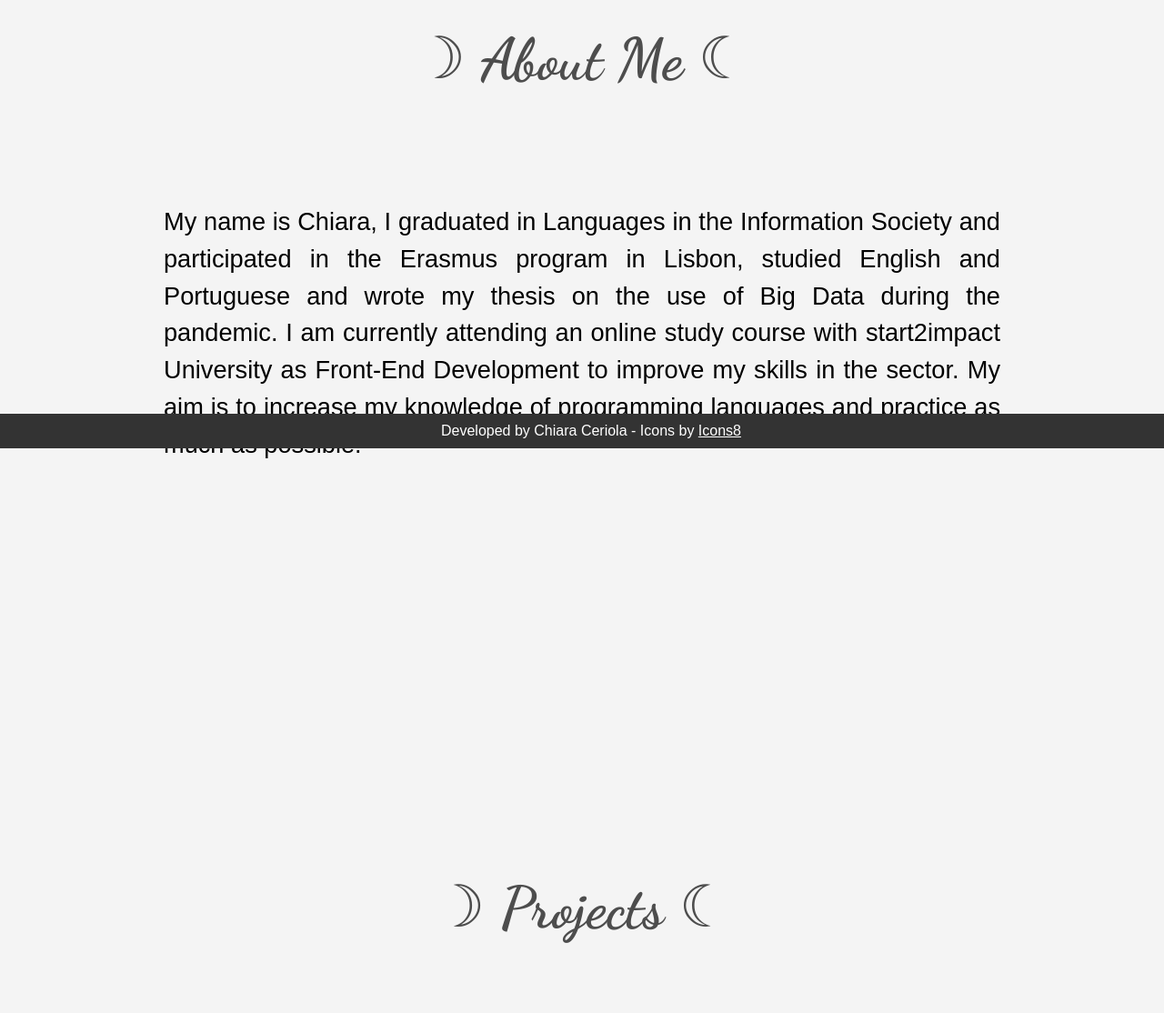
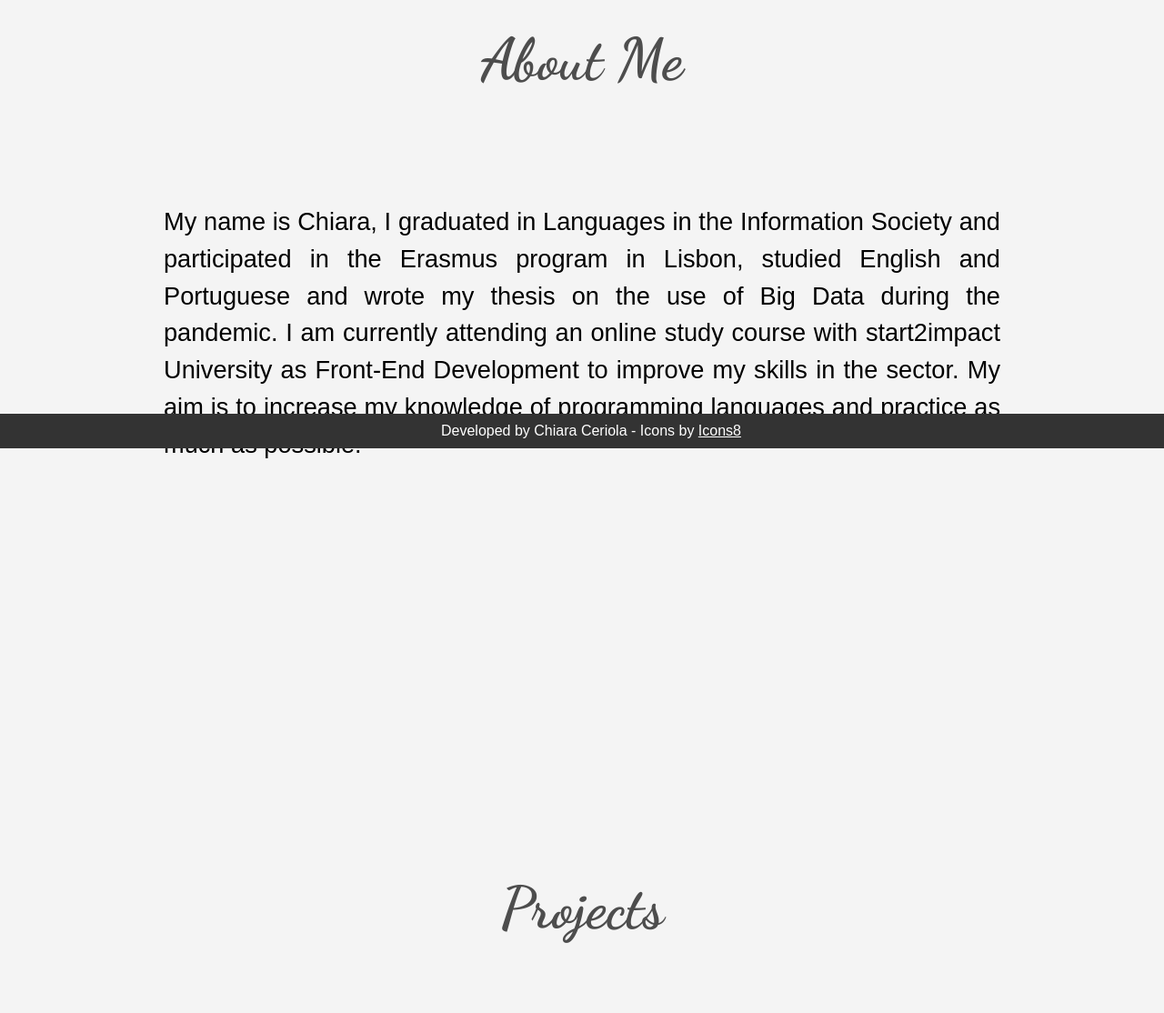
Before and after one commit to chiaracode1/chiaracode, a plain HTML site: page index.html in a window 1280 px wide. Shown: the part 307-1421 px from the top of the page at 91% size. Drawn offline with Linux system fonts and the light colour scheme.

Commit message:
Update index.html

```diff
--- a/index.html
+++ b/index.html
@@ -35,7 +35,7 @@
         <img src="img/logo.png">
     </div>
     <section id="Aboutme">
-        <h1>☽ About Me ☾</h1>
+        <h1> About Me </h1>
         <p>My name is Chiara, I graduated in Languages in the Information Society and participated in the Erasmus
             program in
             Lisbon, studied English and Portuguese and wrote my thesis on the use of Big Data during the
@@ -45,7 +45,7 @@
             My aim is to increase my knowledge of programming languages and practice as much as possible.</p>
     </section>
     <section id="Projects">
-        <h1>☽ Projects ☾</h1>
+        <h1> Projects </h1>
         <p id=pr>I'm working on my skill with this languages during my studies with <a
                 href="https://www.start2impact.it/" id="gitst">start2impact.</a>
             Discover my projects on <a href="https://github.com/chiaracode1?tab=repositories"
```
